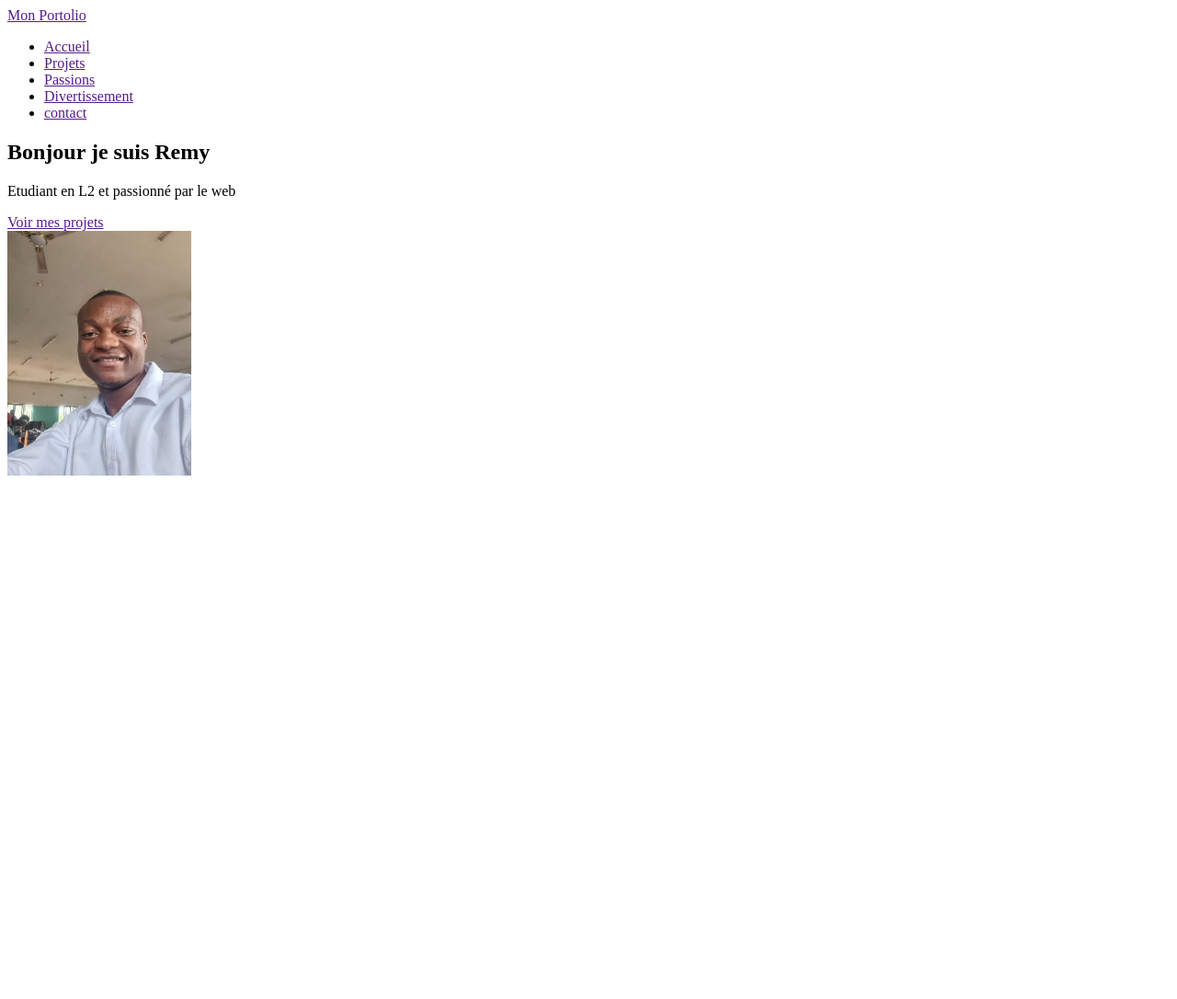
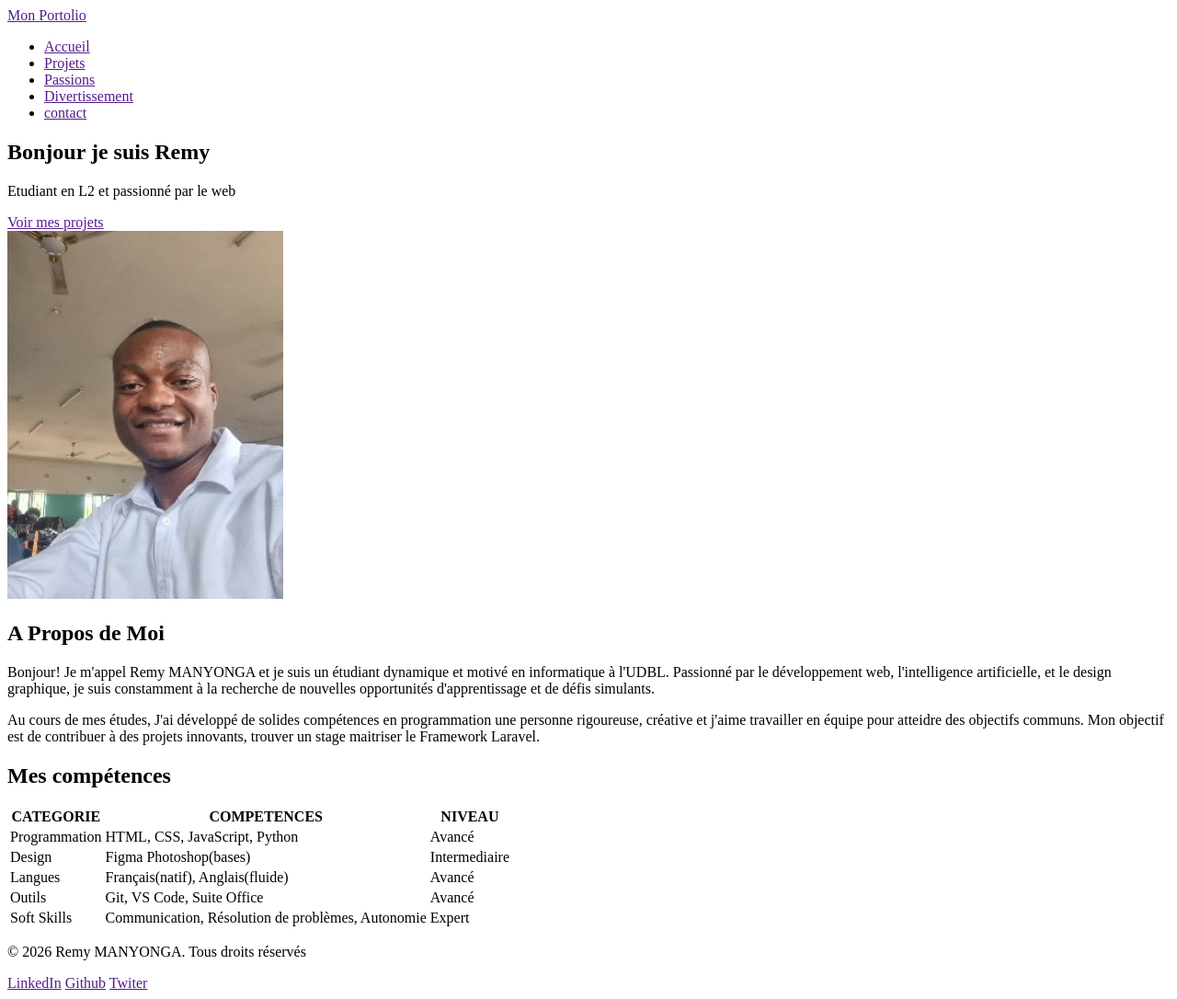
Before and after one commit to ManyongaKuiyambaRemy1/Mon_Portfolio_2026, a plain HTML site: page index.html in a window 1280 px wide. Shown: the whole page at 92% size. Before the commit the page ends 800 px from the top, so only its background shows below. Drawn offline with Linux system fonts and the light colour scheme.

Commit message:
A propos et mes competences

```diff
--- a/index.html
+++ b/index.html
@@ -29,14 +29,64 @@
                 <a href="">Voir mes projets</a>
             </div>
             <div>
-                <img src="Famille.jpg" alt="Famille" width="200">
+                <img src="Famille.jpg" alt="Famille" width="300">
+            </div>
+        <section>
+        <section>
+            <div>
+                <h2>A Propos de Moi</h2>
+                <p>Bonjour! Je m'appel Remy MANYONGA et je suis un étudiant dynamique et motivé en informatique à l'UDBL. Passionné par le développement web, l'intelligence artificielle, et le design graphique, je suis constamment à la recherche de nouvelles opportunités d'apprentissage et de défis simulants.</p>
+                <p>Au cours de mes études, J'ai développé de solides compétences en programmation une personne rigoureuse, créative et j'aime travailler en équipe pour atteidre des objectifs communs. Mon objectif est de contribuer à des projets innovants, trouver un stage maitriser le Framework Laravel.</p>
             </div>
         </section>
-        <section></section>
-        <section></section>
+        <section>
+            <div>
+                <h2>Mes compétences</h2>
+                <table>
+                    </thead>
+                        <tr>
+                            <th>CATEGORIE</th>
+                            <th>COMPETENCES</th>
+                            <th>NIVEAU</th>
+                        </tr>
+                    <thead>
+                    <tbody>
+                        <tr>
+                            <td>Programmation</td>
+                            <td>HTML, CSS, JavaScript, Python</td>
+                            <td>Avancé</td>
+                        </tr>
+                        <tr>
+                            <td>Design</td>
+                            <td>Figma Photoshop(bases)</td>
+                            <td>Intermediaire</td>
+                        </tr>
+                        <tr>
+                            <td>Langues</td>
+                            <td>Français(natif), Anglais(fluide)</td>
+                            <td>Avancé</td>
+                        </tr>
+                        <tr>
+                            <td>Outils</td>
+                            <td>Git, VS Code, Suite Office</td>
+                            <td>Avancé</td>
+                        </tr>
+                        <tr>
+                            <td>Soft Skills</td>
+                            <td>Communication, Résolution de problèmes, Autonomie</td>
+                            <td>Expert</td>
+                        </tr>
+                    </tbody>
+
+                </table>
+            </div>
+        </section>
     </main>
-
-    <footer></footer>
-
+    <footer>
+        <p>&copy; 2026 Remy MANYONGA. Tous droits réservés</p>
+        <a href="">LinkedIn</a>
+        <a href="">Github</a>
+        <a href="">Twiter</a>
+    </footer>
 </body>
 </html>
```
